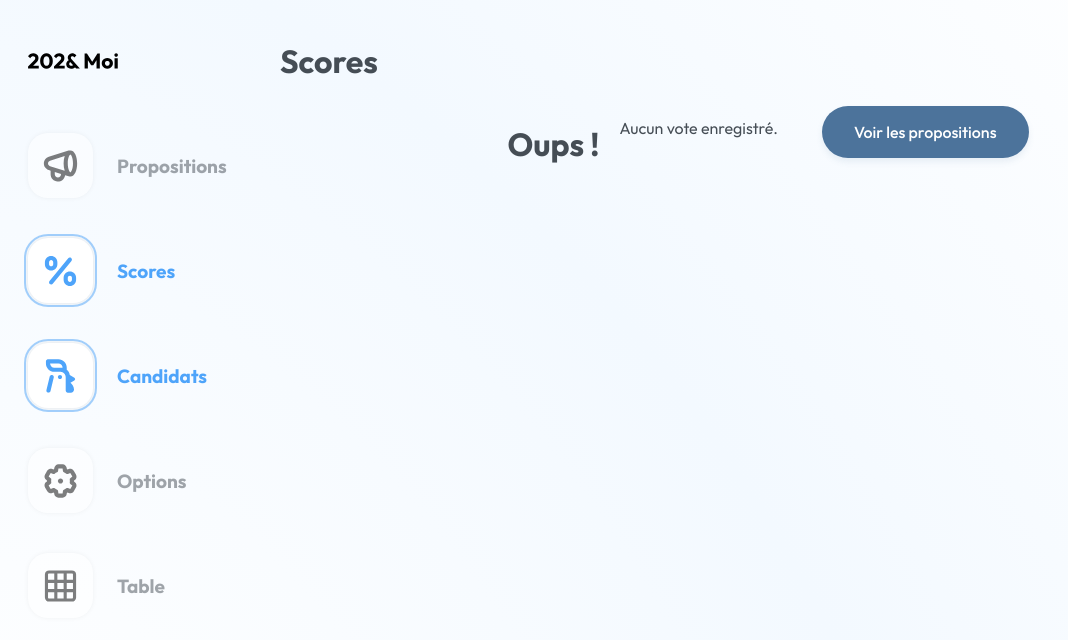
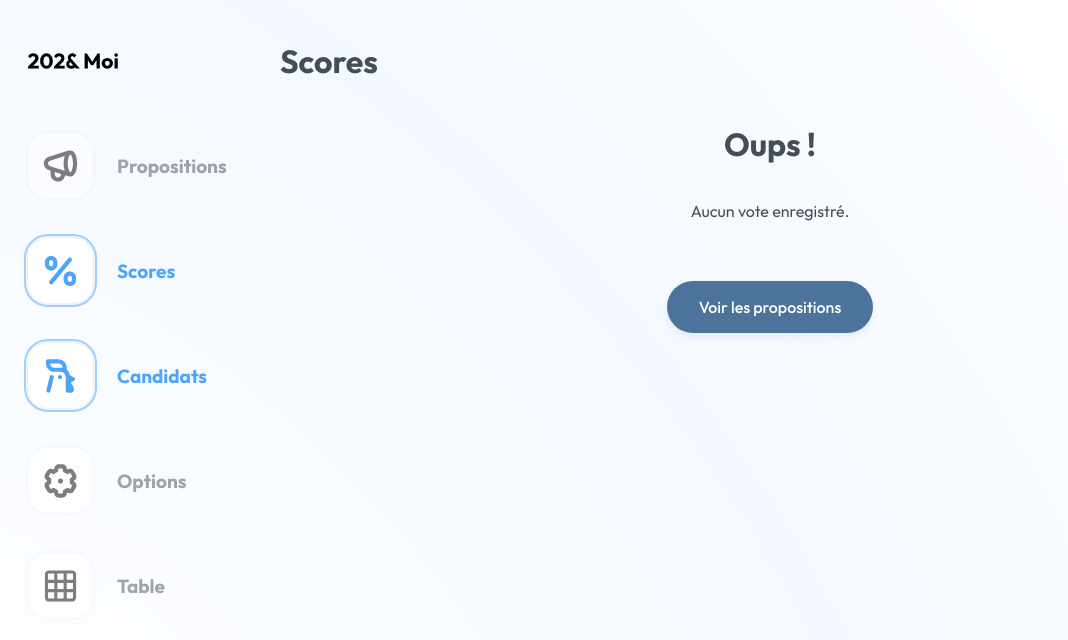
Before and after one commit to 2022etmoi/2022etmoi, a React (Vite) app: page /app/scores in a window 1280 px wide. Shown: the top 640 px of the page, without its empty margins (0-1068 px from the left). Built offline with nearby package versions, Linux system fonts and the light colour scheme.

Commit message:
fix: error message

```diff
--- a/src/routes/Scores/Scores.scss
+++ b/src/routes/Scores/Scores.scss
@@ -7,4 +7,10 @@
         justify-content: center;
         row-gap: 2rem;
     }
+
+    .error {
+        display: flex;
+        flex-direction: column;
+        text-align: center;
+    }
 }
--- a/src/routes/Scores/Scores.tsx
+++ b/src/routes/Scores/Scores.tsx
@@ -39,14 +39,15 @@ export function Scores() {
                         scores.map((score) => (
                             <CandidateScore candidateID={score.candidate} key={score.candidate}/>
                         ))
-                        : <>
+                        : <div className="error">
                             <h1>Oups !</h1>
                             <p>Aucun vote enregistré.</p>
-                            <br>
-                            </br><Link to="/app/propositions">
+                            <br />
+                            <br />
+                            <Link to="/app/propositions">
                                 <Button>Voir les propositions</Button>
                             </Link>
-                        </>
+                        </div>
                 }
             </div>
         </div>
```
